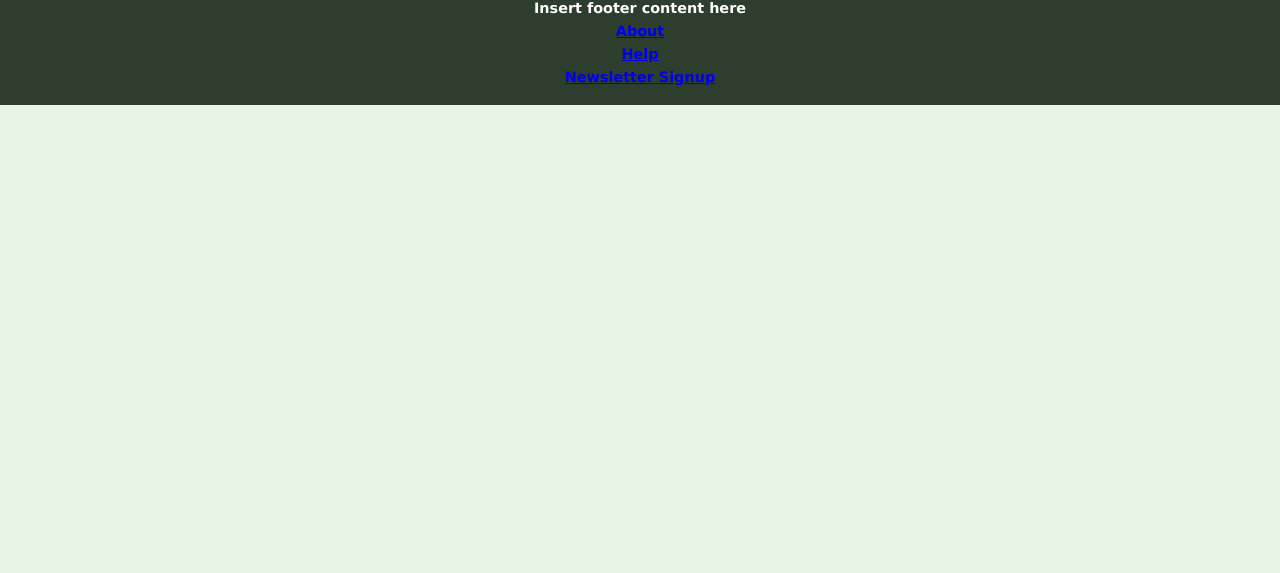
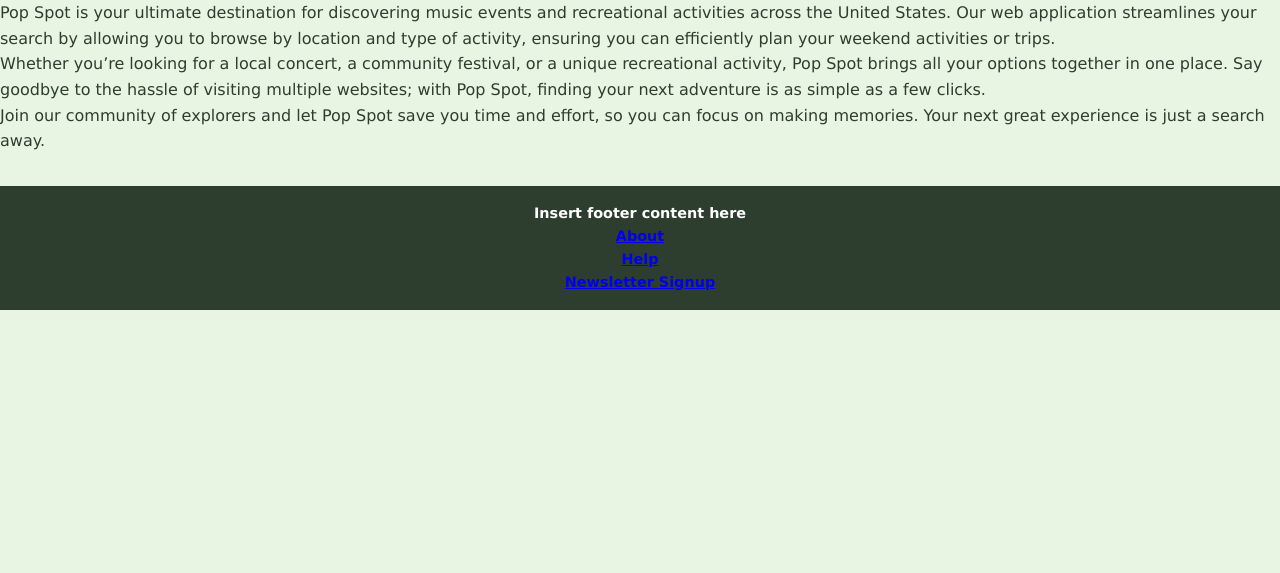
Before and after one commit to cbbrowndog/INST377-Final-Project, a website: page public/aboutPage.html in a window 1280 px wide. Shown: the part 227-800 px from the top of the page. Drawn offline with Linux system fonts and the light colour scheme.

Commit message:
about page update

```diff
--- a/public/aboutPage.html
+++ b/public/aboutPage.html
@@ -15,6 +15,25 @@
         <!-- Header Placeholder-->
         <div id="header"></div>
 
+        <!--About Section-->
+        <div id="about-section">
+            <h1>About Pop Spot</h1>
+            <p>Pop Spot is your ultimate destination for discovering music events and recreational
+                activities across the United States. Our web application streamlines your search by
+                allowing you to browse by location and type of activity, ensuring you can efficiently
+                plan your weekend activities or trips.
+            </p>
+            <p>Whether you’re looking for a local concert, a community festival, or a unique recreational
+                activity, Pop Spot brings all your options together in one place. Say goodbye to the
+                hassle of visiting multiple websites; with Pop Spot, finding your next adventure is as
+                simple as a few clicks.
+            </p>
+            <p>
+                Join our community of explorers and let Pop Spot save you time and effort, so you can
+                focus on making memories. Your next great experience is just a search away.
+            </p>
+        </div>
+
         <!-- Footer Placeholder -->
         <div id="footer"></div>
 
```
